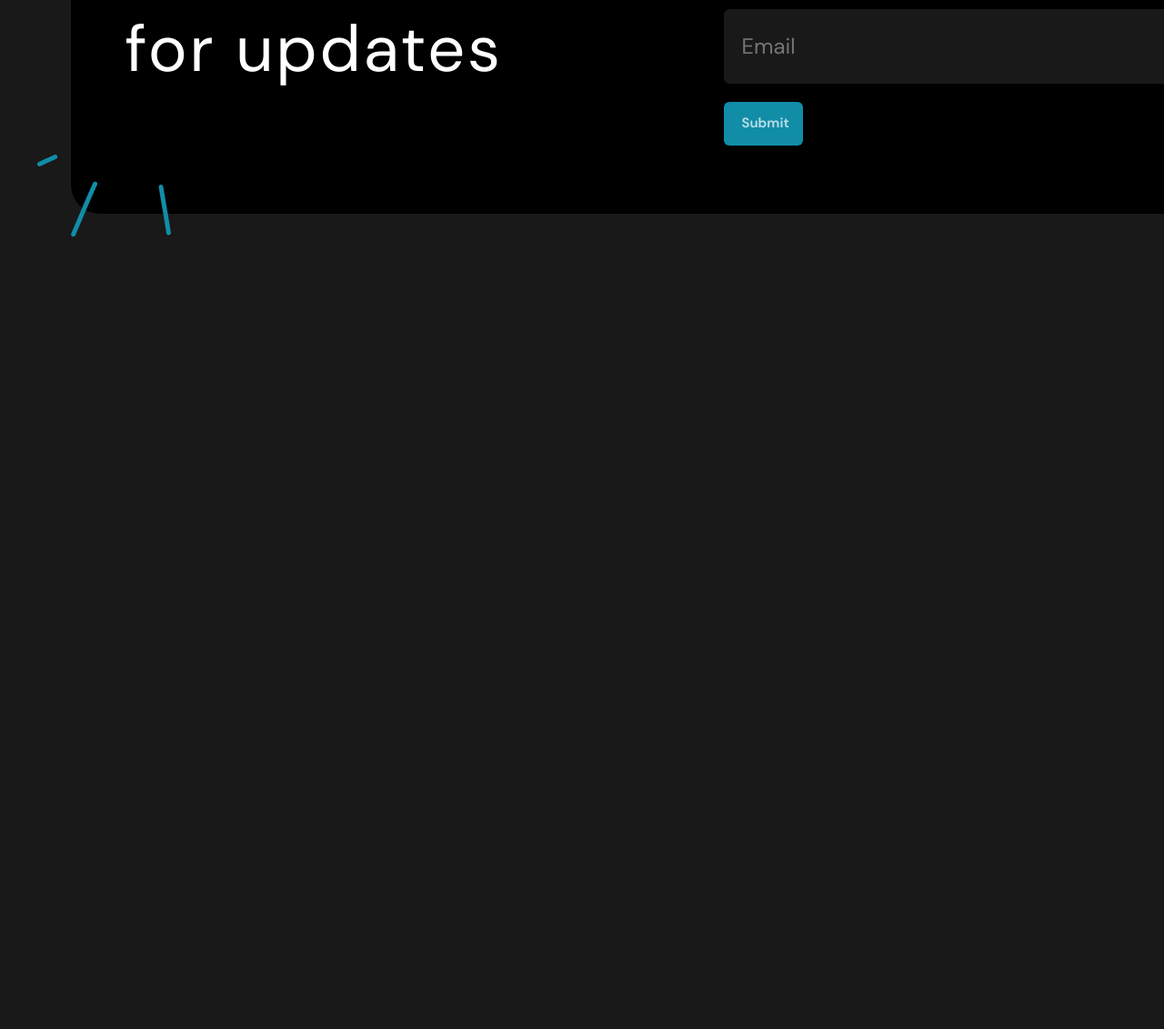
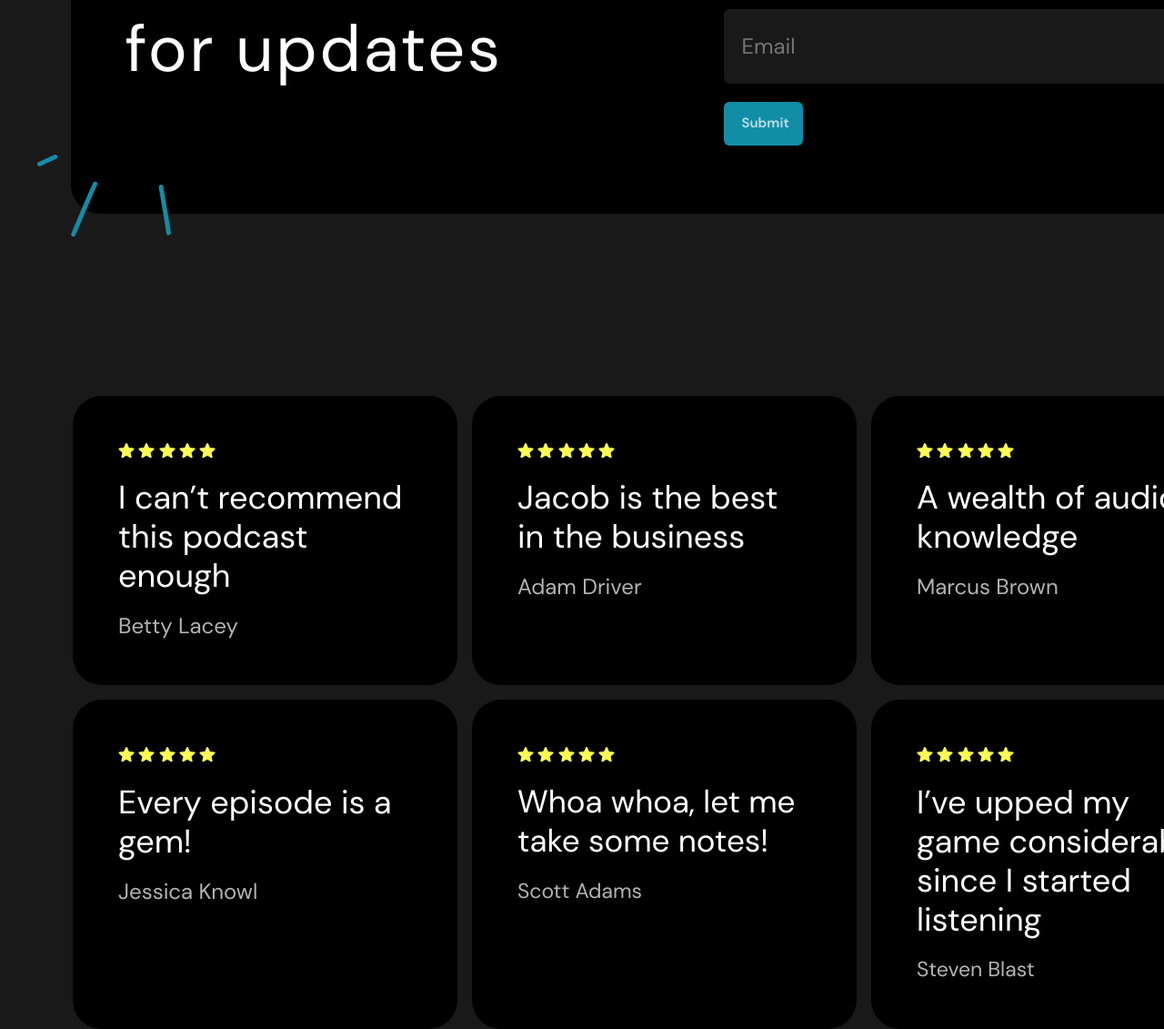
Before and after one commit to sherzodxon/castaway, a plain HTML site: page index.html in a window 1280 px wide. Shown: the part 4316-5447 px from the top of the page at 91% size. Before the commit the page ends 4577 px from the top, so only its background shows below. Drawn offline with Linux system fonts and the light colour scheme.

Commit message:
feedback section is finished

```diff
--- a/index.html
+++ b/index.html
@@ -124,6 +124,78 @@
                 </form>
             </div>
         </section>
+        <section class="feedback">
+            <div class="feedback-container container">
+            <ul class="feedback-list">
+                <li class="feedback-item">
+                    <div class="feedback-span-wrapper">
+                    <span class="feedback-stars"></span>
+                    <span class="feedback-stars"></span>
+                    <span class="feedback-stars"></span>
+                    <span class="feedback-stars"></span>
+                    <span class="feedback-stars"></span>
+                    </div>
+                    <p class="feedback-rext">I can’t recommend this podcast enough</p>
+                    <p class="feedback-name">Betty Lacey</p>
+                </li>
+                <li class="feedback-item">
+                    <div class="feedback-span-wrapper">
+                        <span class="feedback-stars"></span>
+                        <span class="feedback-stars"></span>
+                        <span class="feedback-stars"></span>
+                        <span class="feedback-stars"></span>
+                        <span class="feedback-stars"></span>
+                        </div>
+                    <p class="feedback-rext">Jacob is the best in the business</p>
+                    <p class="feedback-name">Adam Driver</p>
+                </li>
+                <li class="feedback-item">
+                    <div class="feedback-span-wrapper">
+                        <span class="feedback-stars"></span>
+                        <span class="feedback-stars"></span>
+                        <span class="feedback-stars"></span>
+                        <span class="feedback-stars"></span>
+                        <span class="feedback-stars"></span>
+                        </div>
+                    <p class="feedback-rext">A wealth of audio knowledge</p>
+                    <p class="feedback-name">Marcus Brown</p>
+                </li>
+                <li class="feedback-item">
+                    <div class="feedback-span-wrapper">
+                        <span class="feedback-stars"></span>
+                        <span class="feedback-stars"></span>
+                        <span class="feedback-stars"></span>
+                        <span class="feedback-stars"></span>
+                        <span class="feedback-stars"></span>
+                        </div>
+                    <p class="feedback-rext">Every episode is a gem!</p>
+                    <p class="feedback-name">Jessica Knowl</p>
+                </li>
+                <li class="feedback-item">
+                    <div class="feedback-span-wrapper">
+                        <span class="feedback-stars"></span>
+                        <span class="feedback-stars"></span>
+                        <span class="feedback-stars"></span>
+                        <span class="feedback-stars"></span>
+                        <span class="feedback-stars"></span>
+                        </div>
+                    <p class="feedback-rext">Whoa whoa, let me take some notes!</p>
+                    <p class="feedback-name">Scott Adams</p>
+                </li>
+                <li class="feedback-item">
+                    <div class="feedback-span-wrapper">
+                        <span class="feedback-stars"></span>
+                        <span class="feedback-stars"></span>
+                        <span class="feedback-stars"></span>
+                        <span class="feedback-stars"></span>
+                        <span class="feedback-stars"></span>
+                        </div>
+                    <p class="feedback-rext">I’ve upped my game considerably since I started listening</p>
+                    <p class="feedback-name">Steven Blast</p>
+                </li>
+            </ul>
+            </div>
+        </section>
     </main>
 <script src="js/main.js"></script>
 </body>
--- a/scss/blocks/_blocks.scss
+++ b/scss/blocks/_blocks.scss
@@ -5,3 +5,4 @@
 @import 'latest';
 @import 'person';
 @import 'update';
+@import 'feedback';
--- /dev/null
+++ b/scss/blocks/_feedback.scss
@@ -0,0 +1,45 @@
+.feedback {
+    margin-top: 200px;
+}
+
+.feedback-list {
+    display: grid;
+    grid-template-columns: 423px 423px 423px;
+    gap: 16px;
+}
+
+.feedback-item {
+    padding: 52px 56px 51px 50px;
+    background-color: var(--black);
+    border-radius: 32px;
+    &:nth-child(5){
+        .feedback-rext{
+            font-size: 35px;
+        }
+    }
+    &:nth-child(5), &:nth-child(6){
+        .feedback-name{
+            font-size: 23px;
+        }
+    }
+}
+
+.feedback-rext {
+    font-weight: 400;
+    font-size: 36px;
+    line-height: 43px;
+    margin-bottom: 19px;
+}
+
+.feedback-name {
+    font-size: 24px;
+    line-height: 29px;
+    color: rgba(255, 255, 255, 0.7);
+}
+.feedback-stars{
+    display: inline-block;
+    width: 18px;
+    height: 17px;
+    background: url(../../img/star.svg) no-repeat center center;
+    margin-bottom: 17px;
+}
```
Also changed, not shown: css/main.css, img/star.svg (added), 1 other file.
